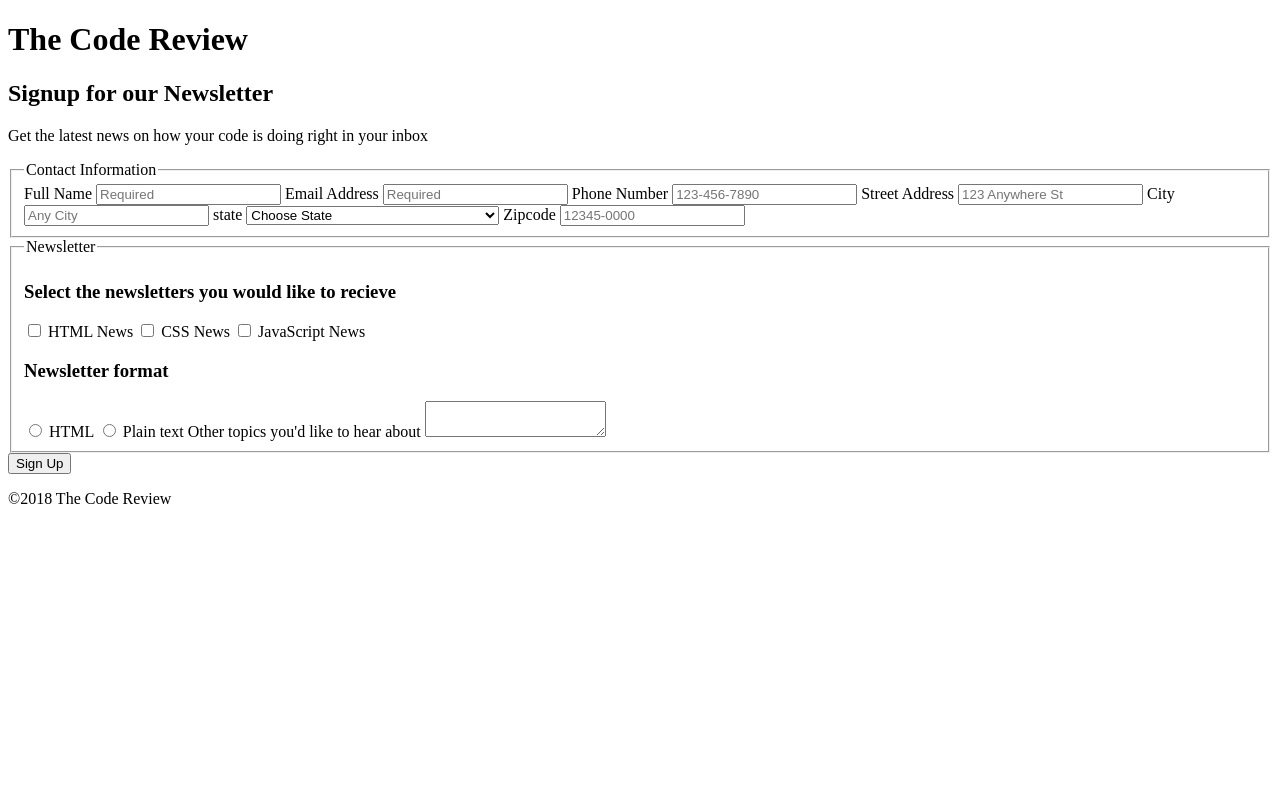
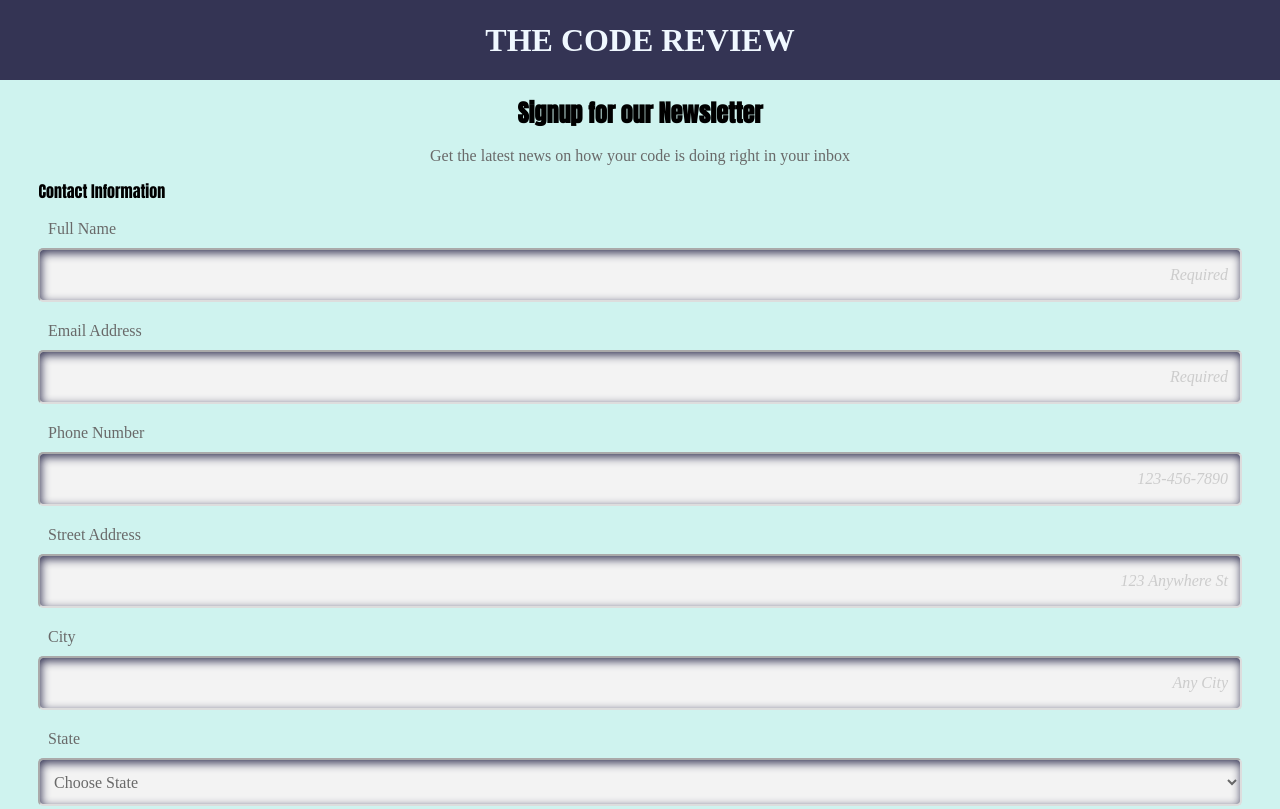
Before and after one commit to randyL78/registration_form_v2, a plain HTML site: page index.html in a window 1280 px wide. Shown: the top 809 px of the page. Drawn offline with nearby package versions, Linux system fonts and the light colour scheme.

Commit message:
added base styles to main.css

```diff
--- a/css/main.css
+++ b/css/main.css
@@ -1 +1,114 @@
 /* layout type independent styles */
+
+@import url('https://fonts.googleapis.com/css?family=Anton');
+
+* {
+  box-sizing: border-box;
+}
+
+body {
+  background-color: #cff3ef;
+}
+
+/* base styles */
+h2, h3, h4, legend {
+  font-family: 'Anton', sans-serif;
+}
+
+h3, p, label, select, input {
+  color: dimgrey;
+  font-size: 1em;
+}
+
+/* header style */
+header {
+  background-color: #343454;
+  height: 5em;
+}
+
+header h1 {
+  color: aliceblue;
+  text-align: center;
+  line-height: 2.5em;
+  margin: 0;
+  text-transform: uppercase;
+}
+
+/* form and field styles */
+form h2, form p {
+  text-align: center;
+}
+
+fieldset {
+  border: none;
+  margin: 10px auto;
+  padding: 0;
+  width: 94%;
+}
+
+label {
+  margin-top: 1.25em;
+}
+
+.contact input, .contact label, .contact select, textarea, button {
+  display: block;
+  width: 100%;
+  outline: none;
+  padding-left: .6em;
+}
+
+.contact input, select, textarea {
+  box-shadow: inset 1px 3px .6em 0 #343454;
+  margin-top: .6em;
+  border-radius: 5px;
+  background-color: #f3f3f3;
+  border-top: 2px solid #aaa;
+  border-right: 2px solid #ddd;
+  border-bottom: 2px solid #ddd;
+  border-left: 2px solid #aaa;
+  line-height: 3em;
+  transition: border-color .4s ease-in;
+}
+
+.contact input:focus {
+  border-color: #343454;
+}
+
+input::placeholder {
+  text-align: right;
+  padding-right: .6em;
+  font-style: italic;
+  color: #ccc;
+}
+
+select {
+  height: 3em;
+}
+
+#zipcode {
+  width: 40%;
+}
+
+.area-label {
+  display: block;
+}
+
+#btnSignUp {
+  width: 94%;
+  margin-left: auto;
+  margin-right: auto;
+  padding: .5em 0;
+  background-color: #66cdc4;
+  transition: background-color .4s ease-in;
+  color: aliceblue;
+}
+
+#btnSignUp:hover {
+  background-color: darkcyan;
+}
+
+
+/* footer styles */
+footer {
+  text-align: center;
+}
--- a/index.html
+++ b/index.html
@@ -10,9 +10,9 @@
     <!-- required for mobile first approach -->
     <meta name="viewport" content="width=device-width, initial-scale=1">
     <!-- css reset file -->
-
+    <link rel="stylesheet" href="https://cdnjs.cloudflare.com/ajax/libs/normalize/8.0.0/normalize.min.css">
     <!-- main styles -->
-    <link rel="stylesheet" href="/css/main.css">
+    <link rel="stylesheet" href="css/main.css">
 
     <!-- layout dependent styles, uncomment layout to view, comment out others -->
 
@@ -25,7 +25,7 @@
     <form action="index.html" method="GET" >
       <h2>Signup for our Newsletter</h2>
       <p>Get the latest news on how your code is doing right in your inbox</p>
-      <fieldset>
+      <fieldset class="contact">
         <!-- Contact section -->
         <legend>Contact Information</legend>
         <!-- container class for flex container and other main layout methods -->
@@ -46,7 +46,7 @@
           <label for="city">City</label>
           <input type="text" name="city" id="city" placeholder="Any City">
 
-          <label for="state">state</label>
+          <label for="state">State</label>
           <select name="state" id="state">
             <!-- default option acts as a placeholder -->
             <option value="" disabled selected >Choose State</option>
@@ -119,7 +119,7 @@
           <input type="text" name="zipcode" id="zipcode" placeholder="12345-0000">
         </div>
       </fieldset>
-      <fieldset>
+      <fieldset class="newsletter">
         <!-- Newsletter section -->
         <legend>Newsletter</legend>
         <!-- container class for flex container and other main layout methods -->
@@ -145,12 +145,12 @@
           <input type="radio" name="newsletterFormat" id="plainFormat">
           <label for="plainFormat">Plain text</label>
 
-          <label for="topics">Other topics you'd like to hear about</label>
+          <label for="topics" class="area-label" >Other topics you'd like to hear about</label>
           <textarea name="topics" id="topics"></textarea>
 
         </div>
       </fieldset>
-      <button>Sign Up</button>
+      <button id="btnSignUp" >Sign Up</button>
     </form>
     <footer>
       <p>&copy;2018 The Code Review</p>
```
